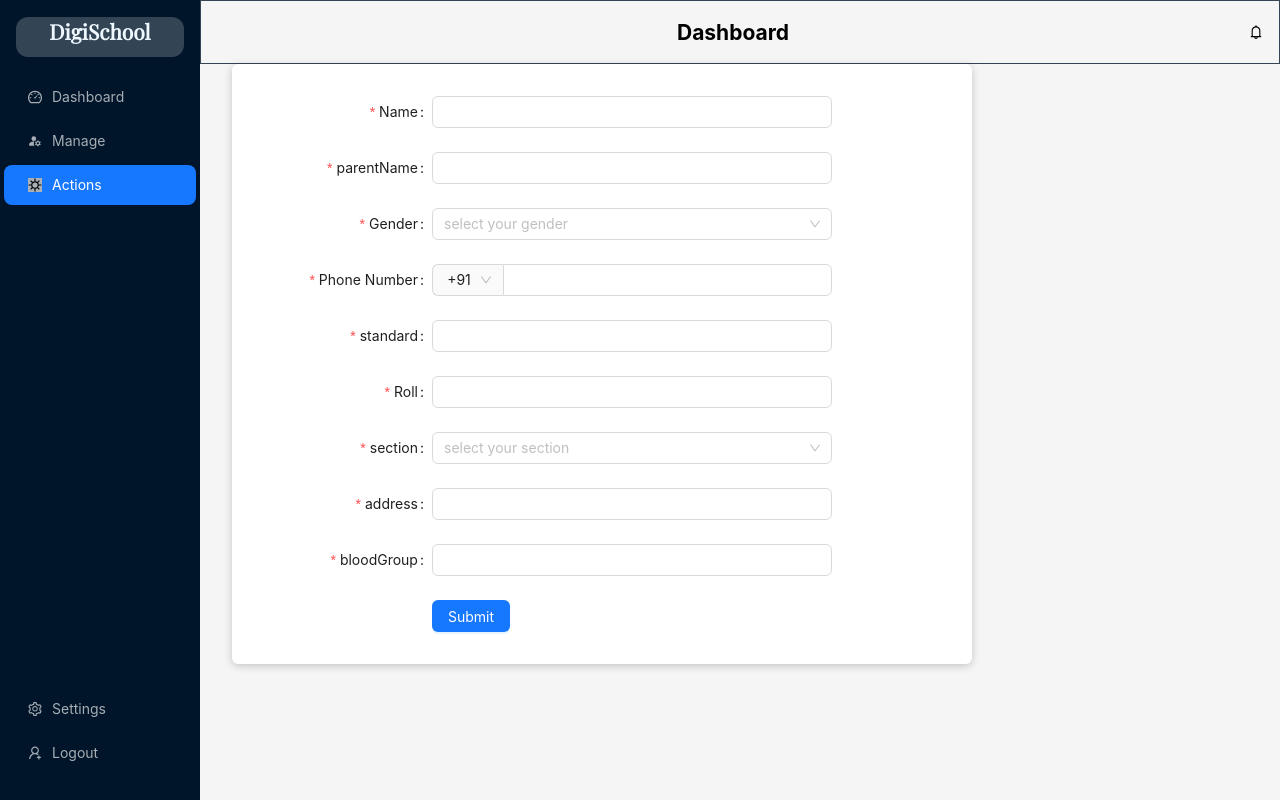
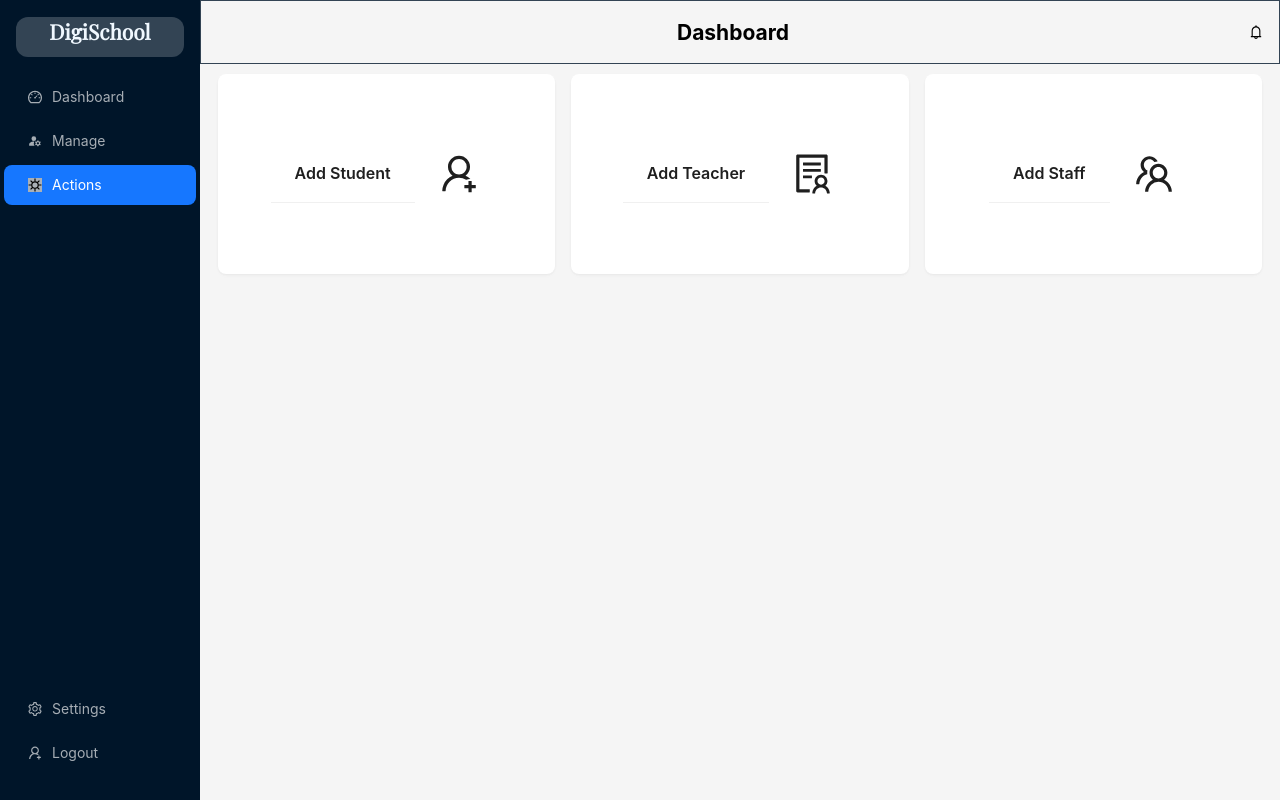
Before and after one commit to papai004/DigiSchool-Frontend, a React (Create React App) app: page /actions in a window 1280 px wide. Built offline with nearby package versions, Linux system fonts and the light colour scheme.

Commit message:
updated route naming and deleted some files

```diff
--- a/src/pages/Actions.js
+++ b/src/pages/Actions.js
@@ -1,202 +1,67 @@
 import React from "react";
-import { Button, Form, Input, Select } from "antd";
-import StyledCard from '../components/helper/StyledCard';
+import { Card, Col, Row } from "antd";
+import {
+  UserAddOutlined,
+  SolutionOutlined,
+  TeamOutlined,
+} from "@ant-design/icons";
+import { useNavigate } from "react-router-dom";
 import AppLayout from "../layout/AppLayout";
-const layout = {
-  labelCol: {
-    span: 8,
-  },
-  wrapperCol: {
-    span: 16,
-  },
-};
-const { Option } = Select;
 
-const prefixSelector = (
-  <Form.Item name="prefix" noStyle>
-    <Select
-      style={{
-        width: 70,
-      }}
-    >
-      <Option value="91">+91</Option>
-      <Option value="62">+62</Option>
-    </Select>
-  </Form.Item>
-);
-
-/* eslint-disable no-template-curly-in-string */
-const validateMessages = {
-  required: "${label} is required!",
-  types: {
-    email: "${label} is not a valid email!",
-    number: "${label} is not a valid number!",
-  },
-  number: {
-    range: "${label} must be between ${min} and ${max}",
-  },
-};
-/* eslint-enable no-template-curly-in-string */
-
-const onFinish = (values) => {
-
-  console.log(values.name);
-  console.log(values.parentName);
-  console.log(values.gender);
-  console.log(values.phone);
-  console.log(values.roll);
-  console.log(values.standard);
-  console.log(values.section);
-  console.log(values.address);
-  console.log(values.bloodGroup);
+const Manage = () => {
+  const navigate = useNavigate();
+  return (
+    <AppLayout title="Management">
+      <Row gutter={[16, 16]} style={{ margin: 10 }}>
+        <Col xs={24} sm={12} md={8}>
+          <Card
+            title="Add Student"
+            bordered={false}
+            style={{
+              width: "100%",
+              minHeight: 200,
+              display: "flex",
+              alignItems: "center",
+              justifyContent: "center",
+            }}
+            onClick={() => navigate("/admission")}
+          >
+            <UserAddOutlined style={{ fontSize: 40 }} />
+          </Card>
+        </Col>
+        <Col xs={24} sm={12} md={8}>
+          <Card
+            title="Add Teacher"
+            bordered={false}
+            style={{
+              width: "100%",
+              minHeight: 200,
+              display: "flex",
+              alignItems: "center",
+              justifyContent: "center",
+            }}
+          >
+            <SolutionOutlined style={{ fontSize: 40 }} />
+          </Card>
+        </Col>
+        <Col xs={24} sm={12} md={8}>
+          <Card
+            title="Add Staff"
+            bordered={false}
+            style={{
+              width: "100%",
+              minHeight: 200,
+              display: "flex",
+              alignItems: "center",
+              justifyContent: "center",
+            }}
+          >
+            <TeamOutlined style={{ fontSize: 40 }} />
+          </Card>
+        </Col>
+      </Row>
+    </AppLayout>
+  );
 };
 
-function Actions() {
-  return (
-    <AppLayout title="Admission">
-      <StyledCard>
-        <Form
-          {...layout}
-          name="nest-messages"
-          onFinish={onFinish}
-          style={{
-            maxWidth: 600,
-            marginTop:'1.5rem',
-          }}
-          validateMessages={validateMessages}
-          initialValues={{ prefix: "91" }}
-        >
-          <Form.Item
-            name="name"
-            label="Name"
-            rules={[
-              {
-                required: true,
-              },
-            ]}
-          >
-            <Input />
-          </Form.Item>
-          <Form.Item
-            name="parentName"
-            label="parentName"
-            rules={[
-              {
-                required: true,
-              },
-            ]}
-          >
-            <Input />
-          </Form.Item>
-          <Form.Item
-            name="gender"
-            label="Gender"
-            rules={[
-              {
-                required: true,
-                message: "Please select gender!",
-              },
-            ]}
-          >
-            <Select placeholder="select your gender">
-              <Option value="male">Male</Option>
-              <Option value="female">Female</Option>
-            </Select>
-          </Form.Item>
-          <Form.Item
-            name="phone"
-            label="Phone Number"
-            rules={[
-              {
-                required: true,
-                message: "Please input your phone number!",
-              },
-            ]}
-          >
-            <Input
-              addonBefore={prefixSelector}
-              style={{
-                width: "100%",
-                backgroundColor: "white",
-                borderRadius: "7px",
-              }}
-            />
-          </Form.Item>
-          <Form.Item
-            name="standard"
-            label="standard"
-            rules={[
-              {
-                required: true,
-                message: "Please input Standard",
-              },
-            ]}
-          >
-            <Input />
-          </Form.Item>
-          <Form.Item
-            name="roll"
-            label="Roll"
-            rules={[
-              {
-                required: true,
-              },
-            ]}
-          >
-            <Input />
-          </Form.Item>
-          <Form.Item
-            name="section"
-            label="section"
-            rules={[
-              {
-                required: true,
-              },
-            ]}
-          >
-            <Select placeholder="select your section">
-              <Option value="A">A</Option>
-              <Option value="B">B</Option>
-              <Option value="C">C</Option>
-              <Option value="D">D</Option>
-            </Select>
-          </Form.Item>
-          <Form.Item
-            name="address"
-            label="address"
-            rules={[
-              {
-                required: true,
-              },
-            ]}
-          >
-            <Input />
-          </Form.Item>
-          <Form.Item
-            name="bloodGroup"
-            label="bloodGroup"
-            rules={[
-              {
-                required: true,
-              },
-            ]}
-          >
-            <Input />
-          </Form.Item>
-          <Form.Item
-            wrapperCol={{
-              ...layout.wrapperCol,
-              offset: 8,
-            }}
-          >
-            <Button type="primary" htmlType="submit">
-              Submit
-            </Button>
-          </Form.Item>
-        </Form>
-        </StyledCard>
-    </AppLayout>
-  );
-}
-
-export default Actions;
+export default Manage;
```
